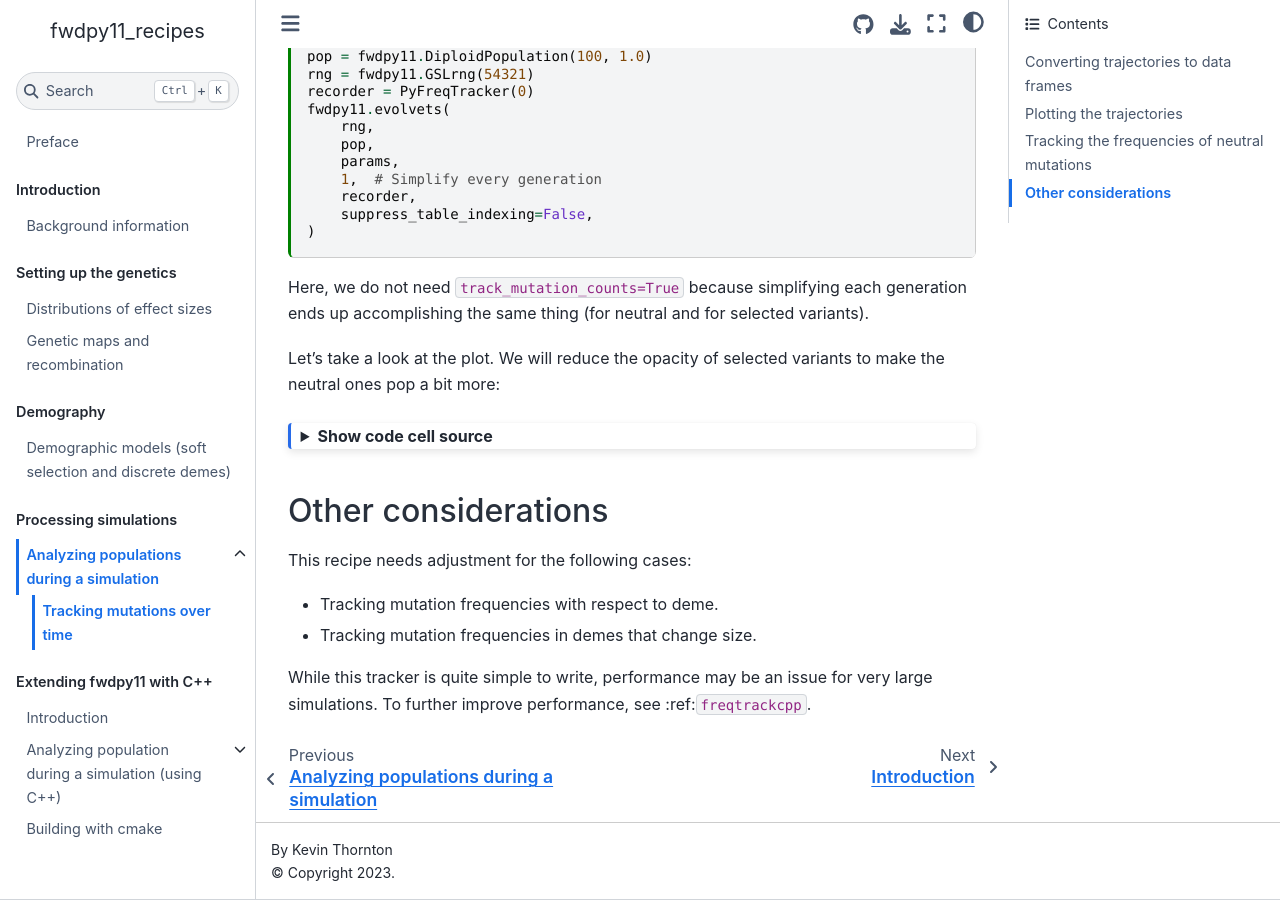
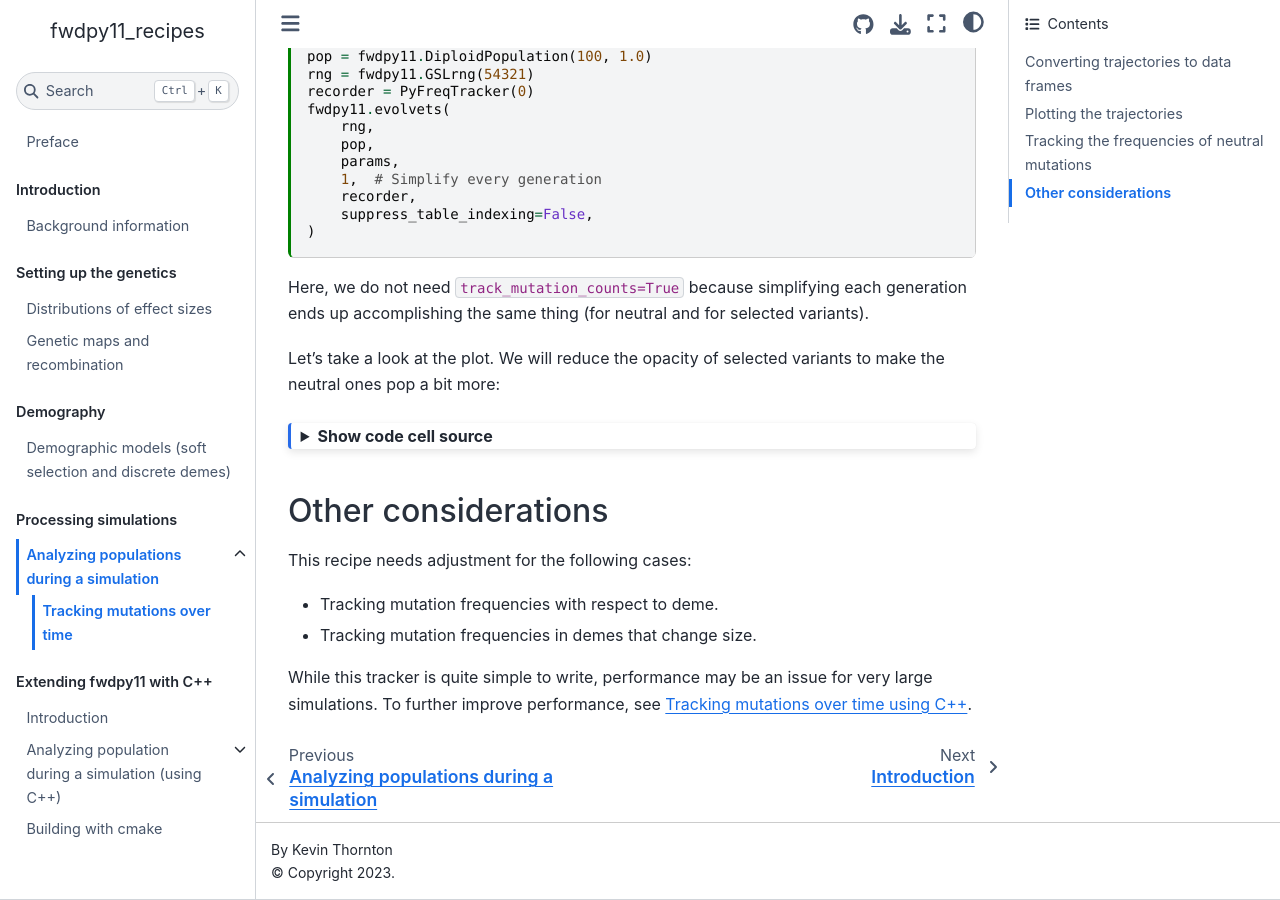
Before and after one commit to ForwardSimulation/fwdpy11_recipes, a Jupyter Book: the page built from book/timeseries/pyfreqtracker.md, in a window 1280 px wide and 900 px high, scrolled down 2996 px. Built offline with Jupyter Book 1.0.4 settings and Sphinx 7.4.7 and the Sphinx Book theme 1.1.4, drawn with Linux system fonts in a browser that asks for light colours; some of the changed lines change nothing that is shown.

Commit message:
Fix cross-ref

```diff
--- a/book/timeseries/pyfreqtracker.md
+++ b/book/timeseries/pyfreqtracker.md
@@ -207,4 +207,4 @@
 * Tracking mutation frequencies in demes that change size.
 
 While this tracker is quite simple to write, performance may be an issue for very large simulations.
-To further improve performance, see :ref:`freqtrackcpp`.
+To further improve performance, see {ref}`freqtrackcpp`.
```
